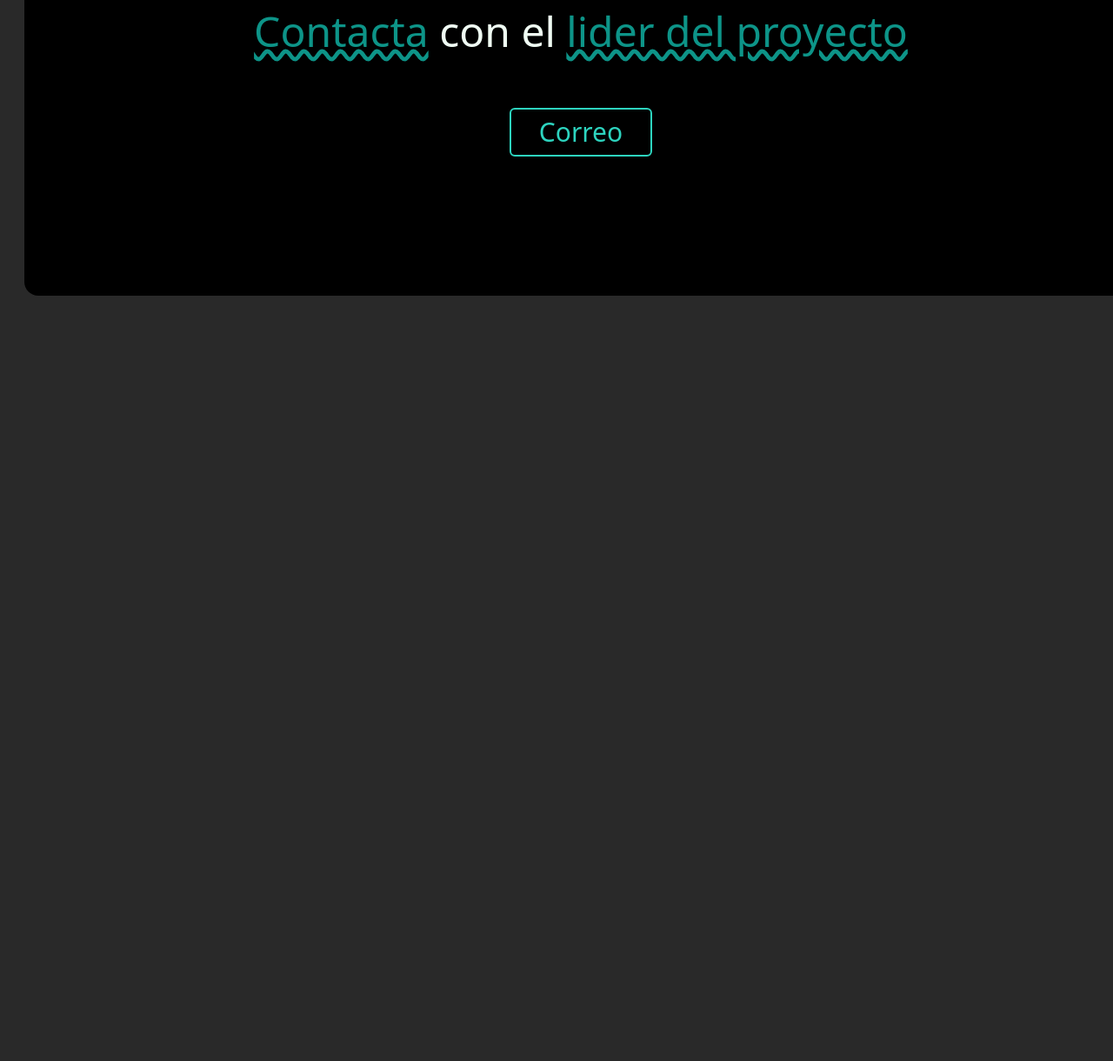
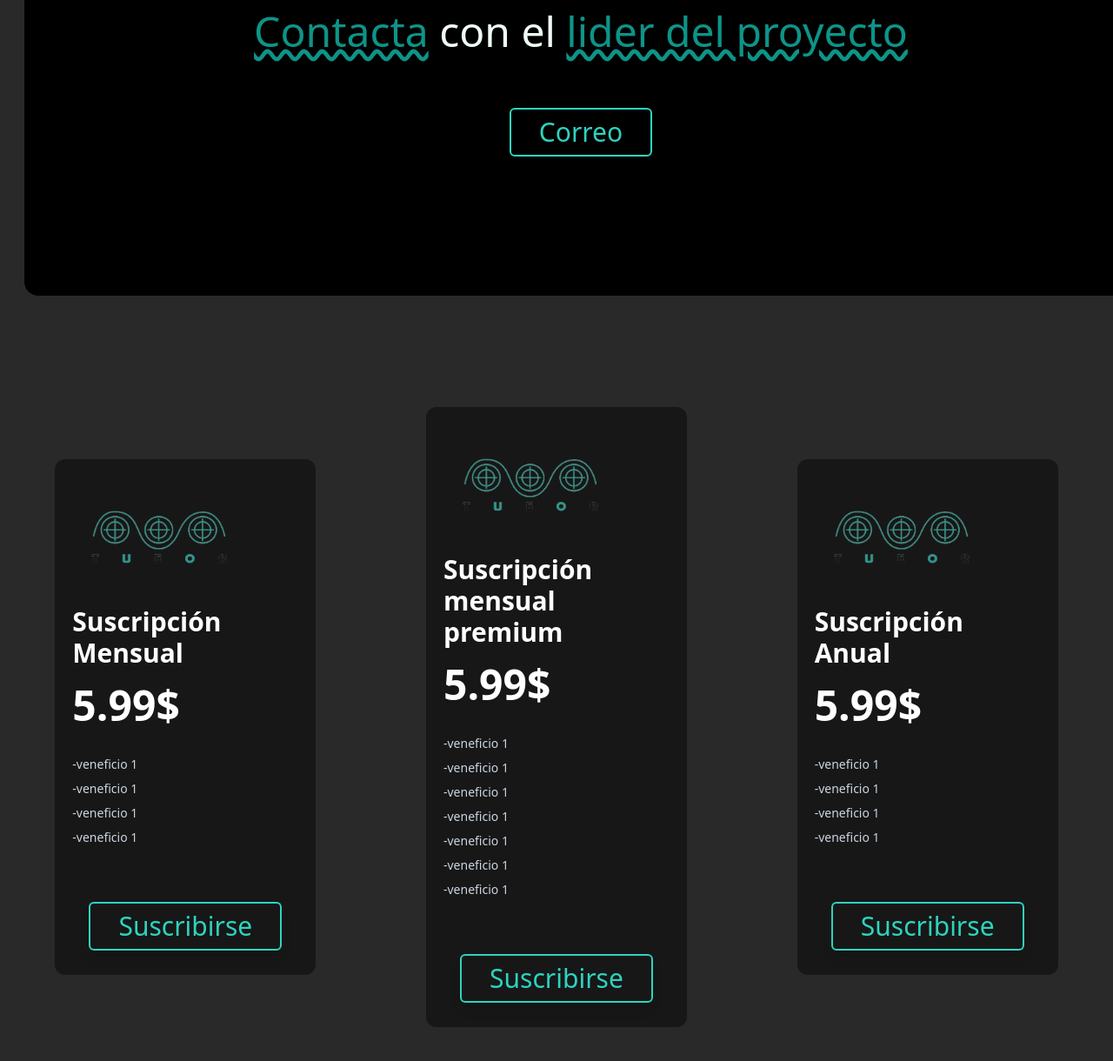
Before and after one commit to TueorProyect/Pages, an Astro site: page / in a window 1280 px wide. Shown: the part 2649-3869 px from the top of the page at 87% size. Before the commit the page ends 2989 px from the top, so only its background shows below. Built offline with nearby package versions, Linux system fonts and the light colour scheme; Astro itself is replaced by a stand-in of ours.

Commit message:
add carts suscriptions

```diff
--- /dev/null
+++ b/src/components/Suscripcion.astro
@@ -0,0 +1,67 @@
+<div class="grid grid-cols-3">
+    <div class="grid grid-cols-1 place-items-center">
+        <div class="m-12 bg-neutral-900 max-w-[300px] rounded-xl hover:bg-black hover:scale-110 duration-700 p-5">
+            <img src="/Logo.png" alt="">
+            <h4 class="py-2 text-white font-bold text-3xl mb-5">Suscripción Mensual</h4>
+            <p class="leading-7 text-white font-semibold space-y-4 text-5xl">5.99$</p>
+            <div class="py-10">
+              <p class="text-sm leading-7 text-slate-300 ">-veneficio 1</p>
+              <p class="text-sm leading-7 text-slate-300 ">-veneficio 1</p>
+              <p class="text-sm leading-7 text-slate-300 ">-veneficio 1</p>
+              <p class="text-sm leading-7 text-slate-300 ">-veneficio 1</p>
+            </div>
+            <div class="pt-5 pb-2 flex justify-center">
+              <div class="">
+                <a href="">
+                <button class="relative px-8 py-2 rounded-md bg-neutral-900 hover:bg-black isolation-auto z-10 border-2 border-teal-400
+                before:absolute before:w-full before:transition-all before:duration-700 before:hover:w-full before:-right-full before:hover:right-0 before:rounded-full  before:bg-teal-400 before:-z-10  before:aspect-square before:hover:scale-150 overflow-hidden before:hover:duration-700 text-teal-400 hover:text-slate-950 text-3xl shadow-lg hover:shadow-teal-400/50" >Suscribirse</button></a>
+            </div>
+            </div>
+          </div>
+    </div>
+
+    <div class="grid grid-cols-1 place-items-center">
+      <div class="m-12 bg-neutral-900 max-w-[300px] rounded-xl hover:bg-black hover:scale-110 duration-700 p-5">
+          <img src="/Logo.png" alt="">
+          <h4 class="py-2 text-white font-bold text-3xl mb-5">Suscripción mensual premium</h4>
+          <p class="leading-7 text-white font-semibold space-y-4 text-5xl">5.99$</p>
+          <div class="py-10">
+            <p class="text-sm leading-7 text-slate-300 ">-veneficio 1</p>
+            <p class="text-sm leading-7 text-slate-300 ">-veneficio 1</p>
+            <p class="text-sm leading-7 text-slate-300 ">-veneficio 1</p>
+            <p class="text-sm leading-7 text-slate-300 ">-veneficio 1</p>
+            <p class="text-sm leading-7 text-slate-300 ">-veneficio 1</p>
+            <p class="text-sm leading-7 text-slate-300 ">-veneficio 1</p>
+            <p class="text-sm leading-7 text-slate-300 ">-veneficio 1</p>
+          </div>
+          <div class="pt-5 pb-2 flex justify-center">
+            <div class="">
+              <a href="">
+              <button class="relative px-8 py-2 rounded-md bg-neutral-900 hover:bg-black isolation-auto z-10 border-2 border-teal-400
+              before:absolute before:w-full before:transition-all before:duration-700 before:hover:w-full before:-right-full before:hover:right-0 before:rounded-full  before:bg-teal-400 before:-z-10  before:aspect-square before:hover:scale-150 overflow-hidden before:hover:duration-700 text-teal-400 hover:text-slate-950 text-3xl shadow-lg hover:shadow-teal-400/50" >Suscribirse</button></a>
+          </div>
+          </div>
+        </div>
+  </div>
+
+  <div class="grid grid-cols-1 place-items-center">
+    <div class="m-12 bg-neutral-900 max-w-[300px] rounded-xl hover:bg-black hover:scale-110 duration-700 p-5">
+        <img src="/Logo.png" alt="">
+        <h4 class="py-2 text-white font-bold text-3xl mb-5">Suscripción Anual</h4>
+        <p class="leading-7 text-white font-semibold space-y-4 text-5xl">5.99$</p>
+        <div class="py-10">
+          <p class="text-sm leading-7 text-slate-300 ">-veneficio 1</p>
+          <p class="text-sm leading-7 text-slate-300 ">-veneficio 1</p>
+          <p class="text-sm leading-7 text-slate-300 ">-veneficio 1</p>
+          <p class="text-sm leading-7 text-slate-300 ">-veneficio 1</p>
+        </div>
+        <div class="pt-5 pb-2 flex justify-center">
+          <div class="">
+            <a href="">
+            <button class="relative px-8 py-2 rounded-md bg-neutral-900 hover:bg-black isolation-auto z-10 border-2 border-teal-400
+            before:absolute before:w-full before:transition-all before:duration-700 before:hover:w-full before:-right-full before:hover:right-0 before:rounded-full  before:bg-teal-400 before:-z-10  before:aspect-square before:hover:scale-150 overflow-hidden before:hover:duration-700 text-teal-400 hover:text-slate-950 text-3xl shadow-lg hover:shadow-teal-400/50" >Suscribirse</button></a>
+        </div>
+        </div>
+      </div>
+</div>
+</div>
--- a/src/pages/index.astro
+++ b/src/pages/index.astro
@@ -5,6 +5,7 @@ import Navbar from '../components/Navbar.astro';
 import CartLogo from '../components/CartLogo.astro';
 import Productos from '../components/Productos.astro';
 import Contacto from '../components/Contacto.astro';
+import Suscripcion from '../components/Suscripcion.astro';
 ---
 
 <Layout title="Tueor">
@@ -21,6 +22,9 @@ import Contacto from '../components/Contacto.astro';
     <div class="pt-20">
         <Contacto></Contacto>
     </div>
+    <div class="pt-20">
+        <Suscripcion></Suscripcion>
+    </div>
     <div class="fixed bottom-0 right-0 p-4 h-40 w-40 hover:h-48 hover:w-44">
             <img src="/Rana para pagina.png" alt="" >
     </div>
```
Also changed, not shown: src/pages/404.astro (added).
